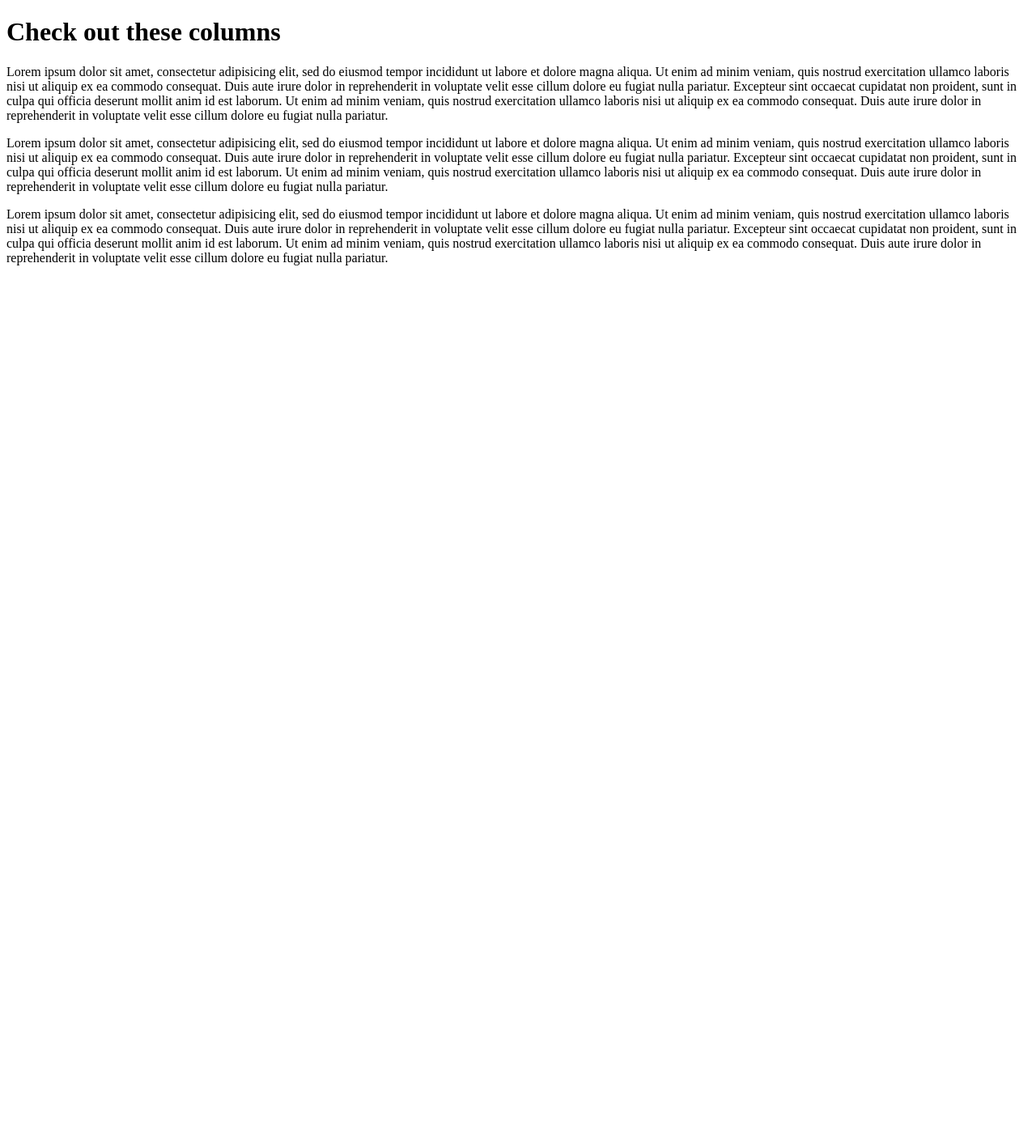
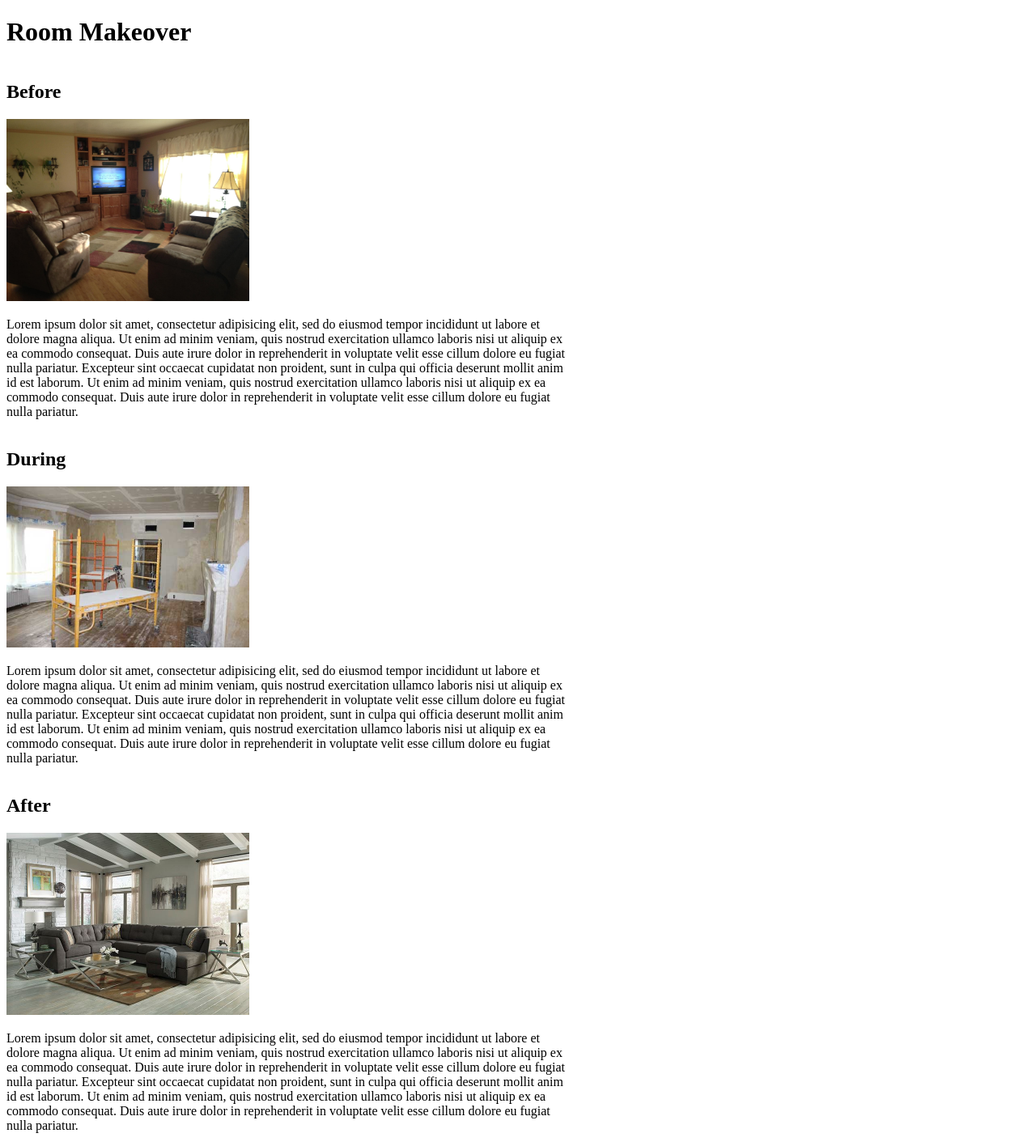
Before and after one commit to sfujiki92/interior-decorator, a plain HTML site: page design-choice.html in a window 1280 px wide. Shown: the whole page at 81% size. Before the commit the page ends 800 px from the top, so only its background shows below. Drawn offline with Linux system fonts and the light colour scheme.

Commit message:
added photos

```diff
--- a/css/design-styles.css
+++ b/css/design-styles.css
@@ -0,0 +1,4 @@
+.column {
+  width: 700px;
+  float: left;
+}
--- a/design-choice.html
+++ b/design-choice.html
@@ -2,19 +2,25 @@
 <html>
   <head>
     <link href="css/design-styles.css" rel="stylesheet" type="text/css" media="all">
-    <title>Columns</title>
+    <title>Interior Decorator</title>
   </head>
   <body>
-    <h1>Check out these columns</h1>
+    <h1>Room Makeover</h1>
     <div class="column">
+      <h2>Before</h2>
+      <img src="img/oldroom.jpg" alt="photo of the old living room" width="300">
       <p>Lorem ipsum dolor sit amet, consectetur adipisicing elit, sed do eiusmod tempor incididunt ut labore et dolore magna aliqua. Ut enim ad minim veniam, quis nostrud exercitation ullamco laboris nisi ut aliquip ex ea commodo consequat. Duis aute irure dolor in reprehenderit in voluptate velit esse cillum dolore eu fugiat nulla pariatur. Excepteur sint occaecat cupidatat non proident, sunt in culpa qui officia deserunt mollit anim id est laborum. Ut enim ad minim veniam, quis nostrud exercitation ullamco laboris nisi ut aliquip ex ea commodo consequat. Duis aute irure dolor in reprehenderit in voluptate velit esse cillum dolore eu fugiat nulla pariatur.</p>
     </div>
 
     <div class="column">
+      <h2>During</h2>
+      <img src="img/processroom.jpg" alt="photo of living room construction" width="300">
       <p>Lorem ipsum dolor sit amet, consectetur adipisicing elit, sed do eiusmod tempor incididunt ut labore et dolore magna aliqua. Ut enim ad minim veniam, quis nostrud exercitation ullamco laboris nisi ut aliquip ex ea commodo consequat. Duis aute irure dolor in reprehenderit in voluptate velit esse cillum dolore eu fugiat nulla pariatur. Excepteur sint occaecat cupidatat non proident, sunt in culpa qui officia deserunt mollit anim id est laborum. Ut enim ad minim veniam, quis nostrud exercitation ullamco laboris nisi ut aliquip ex ea commodo consequat. Duis aute irure dolor in reprehenderit in voluptate velit esse cillum dolore eu fugiat nulla pariatur.</p>
     </div>
 
     <div class="column">
+      <h2>After</h2>
+      <img src="img/newroom.jpeg" alt="photo of the new living room" width="300">
       <p>Lorem ipsum dolor sit amet, consectetur adipisicing elit, sed do eiusmod tempor incididunt ut labore et dolore magna aliqua. Ut enim ad minim veniam, quis nostrud exercitation ullamco laboris nisi ut aliquip ex ea commodo consequat. Duis aute irure dolor in reprehenderit in voluptate velit esse cillum dolore eu fugiat nulla pariatur. Excepteur sint occaecat cupidatat non proident, sunt in culpa qui officia deserunt mollit anim id est laborum. Ut enim ad minim veniam, quis nostrud exercitation ullamco laboris nisi ut aliquip ex ea commodo consequat. Duis aute irure dolor in reprehenderit in voluptate velit esse cillum dolore eu fugiat nulla pariatur.</p>
     </div>
   </body>
```
Also changed, not shown: img/newroom.jpeg (added), img/oldroom.jpg (added), img/processroom.jpg (added).
